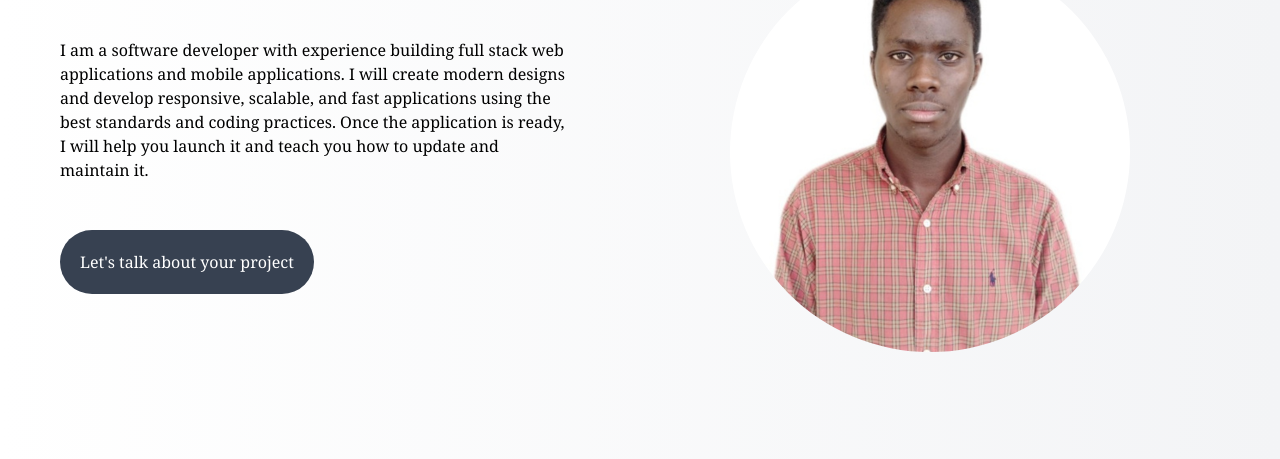
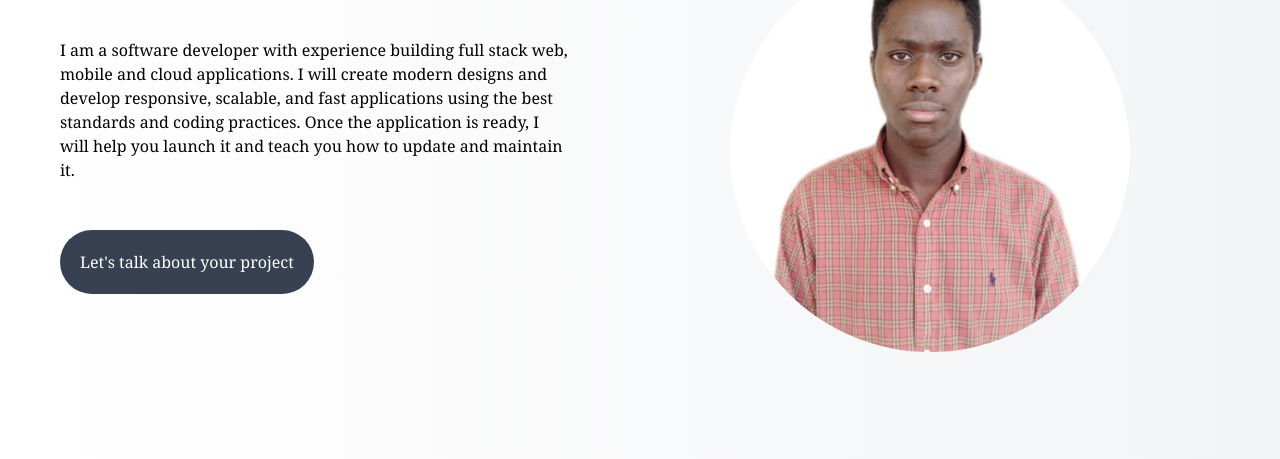
Before and after one commit to rono516/portfolio, a website: page index.html in a window 1280 px wide. Shown: the part 236-695 px from the top of the page. Drawn offline with nearby package versions, Linux system fonts and the light colour scheme.

Commit message:
fix: update portfolio content

```diff
--- a/index.html
+++ b/index.html
@@ -178,7 +178,7 @@
                             <p class="max-w-lg text-center md:text-left">I am a
                                 software developer with experience building
                                 full
-                                stack web applications and mobile applications.
+                                stack web, mobile and cloud applications.
                                 I will create modern designs and develop
                                 responsive, scalable, and fast applications
                                 using the best standards and coding practices.
```
